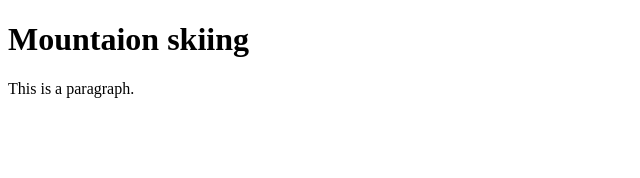
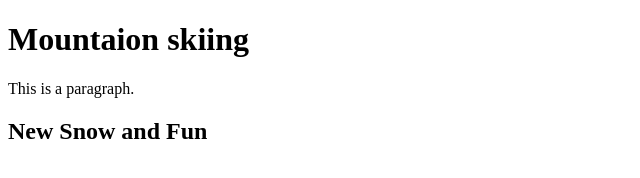
Before and after one commit to Nicholas-19-98/Assignment2-2, a plain HTML site: page index.html in a window 1280 px wide. Shown: the whole page, without its empty margins (0-640 px from the left). Drawn offline with Linux system fonts and the light colour scheme.

Commit message:
Add subheading for New Snow and Fun section

```diff
--- a/index.html
+++ b/index.html
@@ -7,6 +7,6 @@
 
 <h1>Mountaion skiing</h1>
 <p>This is a paragraph.</p>
-
+  <h2>New Snow and Fun </h2>
 </body>
 </html>
```
